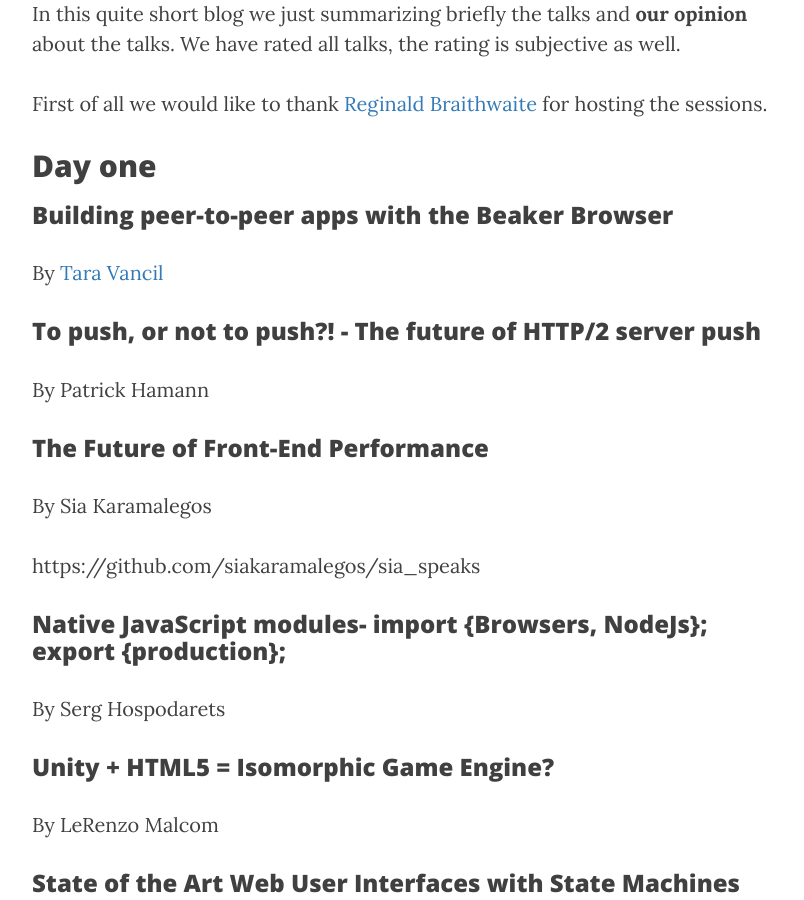
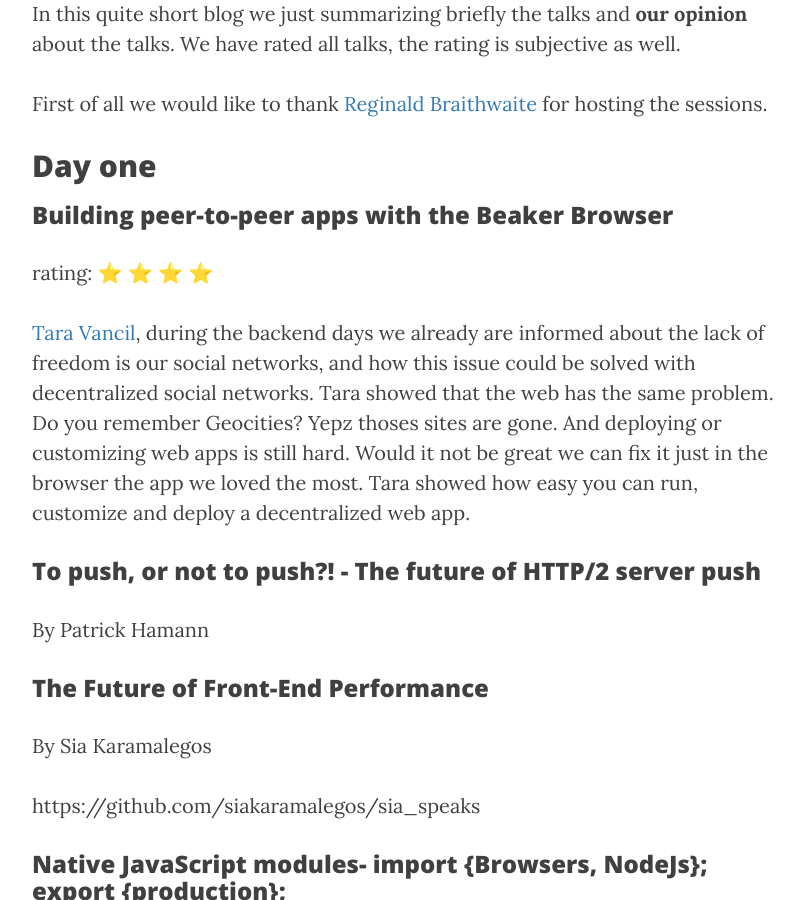
Before and after one commit to 040code/040code, a Jekyll site: the page built from _posts/2018-09-07-fsf-frontend.md, in a window 1280 px wide and 900 px high, scrolled down 736 px. Shown: the whole window, without its empty margins (233-1037 px from the left). Built offline with Jekyll 4.4.1, drawn with Linux system fonts in a browser that asks for light colours; nearby versions of some CDN libraries; emoji names are drawn with the system emoji font; comment, search, counter and statistics services are not loaded.

Commit message:
Building peer-to-peer apps with the Beaker Browser

```diff
--- a/_posts/2018-09-07-fsf-frontend.md
+++ b/_posts/2018-09-07-fsf-frontend.md
@@ -21,7 +21,10 @@
 ## Day one
 
 ### Building peer-to-peer apps with the Beaker Browser
-By [Tara Vancil](dat://taravancil.com/about/)
+rating: :star: :star: :star: :star:
+
+[Tara Vancil](dat://taravancil.com/about/), during the backend days we already are informed about the lack of freedom is our social networks, and how this issue could be solved with decentralized social networks. Tara showed that the web has the same problem. Do you remember Geocities? Yepz thoses sites are gone. And deploying or customizing web apps is still hard. Would it not be great we can fix it just in the browser the app we loved the most. Tara showed how easy you can run, customize and deploy a decentralized web app.
+
 
 ### To push, or not to push?! - The future of HTTP/2 server push
 By Patrick Hamann
```
